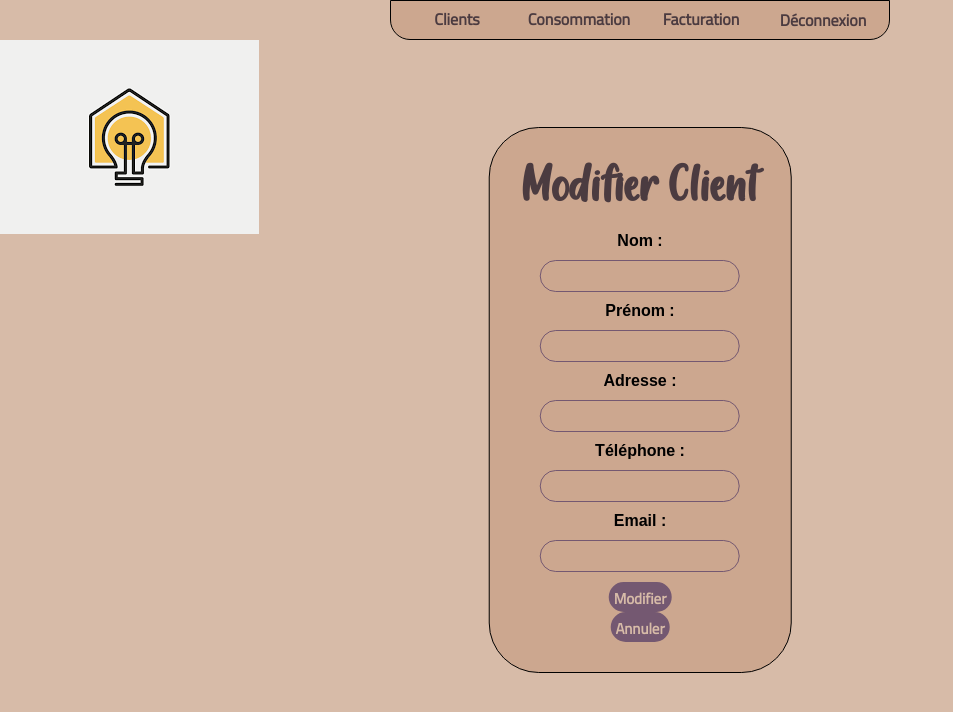
After one commit to Joknaa/ElectronForSale, a PHP site: page /Provider/ModifyClient.php in a window 1280 px wide. The commit adds this page. Shown: the top 712 px of the page, without its empty margins (0-953 px from the left). Run offline with PHP 8.4, Linux system fonts and the light colour scheme; data that the repository does not hold is empty.

Commit message:
Added mohamed's Part

```diff
--- a/Include/ProviderMenu.php
+++ b/Include/ProviderMenu.php
@@ -8,8 +8,8 @@
 <body>
 <div class="menu-bar">
     <ul class="UL_Menu">
-        <a href="ClientInfo.php?id=<?php echo $id_client; ?>"><li>Clients</li></a>
-        <a href="Client.php?id=<?php echo $id_client; ?>"><li>Consommation</li></a>
+        <a href="Provider.php?id=<?php echo $id_client; ?>"><li>Clients</li></a>
+        <a href="ConsumptionVerification.php?id=<?php echo $id_client; ?>"><li>Consommation</li></a>
         <a href="ClientReclamation.php?id=<?php echo $id_client; ?>"><li>Facturation</li></a>
         <a href="../Login.php" class="Btn_Logout"><li>Déconnexion</li></a>
     </ul>
--- /dev/null
+++ b/Provider/ModifyClient.php
@@ -0,0 +1,70 @@
+<?php
+session_start();
+$conn = mysqli_connect("localhost", "root", "", "facturation");
+?>
+<!DOCTYPE html>
+<html>
+<head>
+    <meta charset='utf-8'>
+    <link rel="stylesheet" href="../CSS/Import/DialogBox.css"/>
+    <link href='logo1.png' rel='icon'>
+    <title>Modifier Client</title>
+    <style>
+        .submit{
+            padding: 2px;
+            font-size: 15px;
+            height: 30px;
+        }
+    </style>
+</head>
+<body>
+<?php include "../Include/ProviderMenu.php"; ?>
+<div class="head">
+    <header>
+        <img class="logo" src="logo1.png">
+    </header>
+
+    <div class="Div_Input">
+        <h1>Modifier Client</h1>
+
+        <?php
+        if (isset($_GET['id_client'])) {
+            $id_client = intval($_GET['id_client']);
+            $stmt = $conn->prepare('SELECT * FROM facturation.client where ID = ?');
+            $stmt->bind_param('i', $id_client);
+            $stmt->execute();
+            $stmt_result = $stmt->get_result();
+            if ($stmt_result->num_rows > 0) {
+                $resultat = $stmt_result->fetch_assoc();
+                if (!$stmt->execute()) echo "Error: " . $stmt . " <br> " . $conn->error;
+
+            }
+        }
+        ?>
+
+        <center>
+        <form action="../Scripts/S_ModifyClient.php" method="post">
+            <input name="id_client" class="input" value="<?php echo $resultat['ID'] ?>" type="hidden"><br>
+            <label>Nom :
+                <input class="input" type="text" name="NOM_CLIENT" value="<?php echo $resultat['Nom'] ?>">
+            </label>
+            <label>Prénom :
+                <input class="input" type="text" name="PRENOM_CLIENT" value="<?php echo $resultat['Prenom'] ?>">
+            </label>
+            <label>Adresse :
+                <input class="input" type="text" name="ADRESSE_CLIENT" value="<?php echo $resultat['Adresse'] ?>">
+            </label>
+            <label>Téléphone :
+                <input class="input" type="text" name="TELEPHONE_CLIENT" value="<?php echo $resultat['Telephone'] ?>">
+            </label>
+            <label>Email :
+                <input class="input" type="email" name="EMAIL_CLIENT" value="<?php echo $resultat['Email'] ?>">
+            </label>
+            <input class="submit" type="submit" name="Submit" value="Modifier">
+            <input class="submit" type="reset" name="reset" value="Annuler">
+        </form>
+        </center>
+
+    </div>
+</body>
+<html>
```
Also changed, not shown: Provider/AddClient.php (added, +67 -0 lines), Provider/Provider.php (added, +72 -0 lines), Scripts/S_ModifyClient.php (added, +14 -0 lines), Provider/logo1.png (added).
